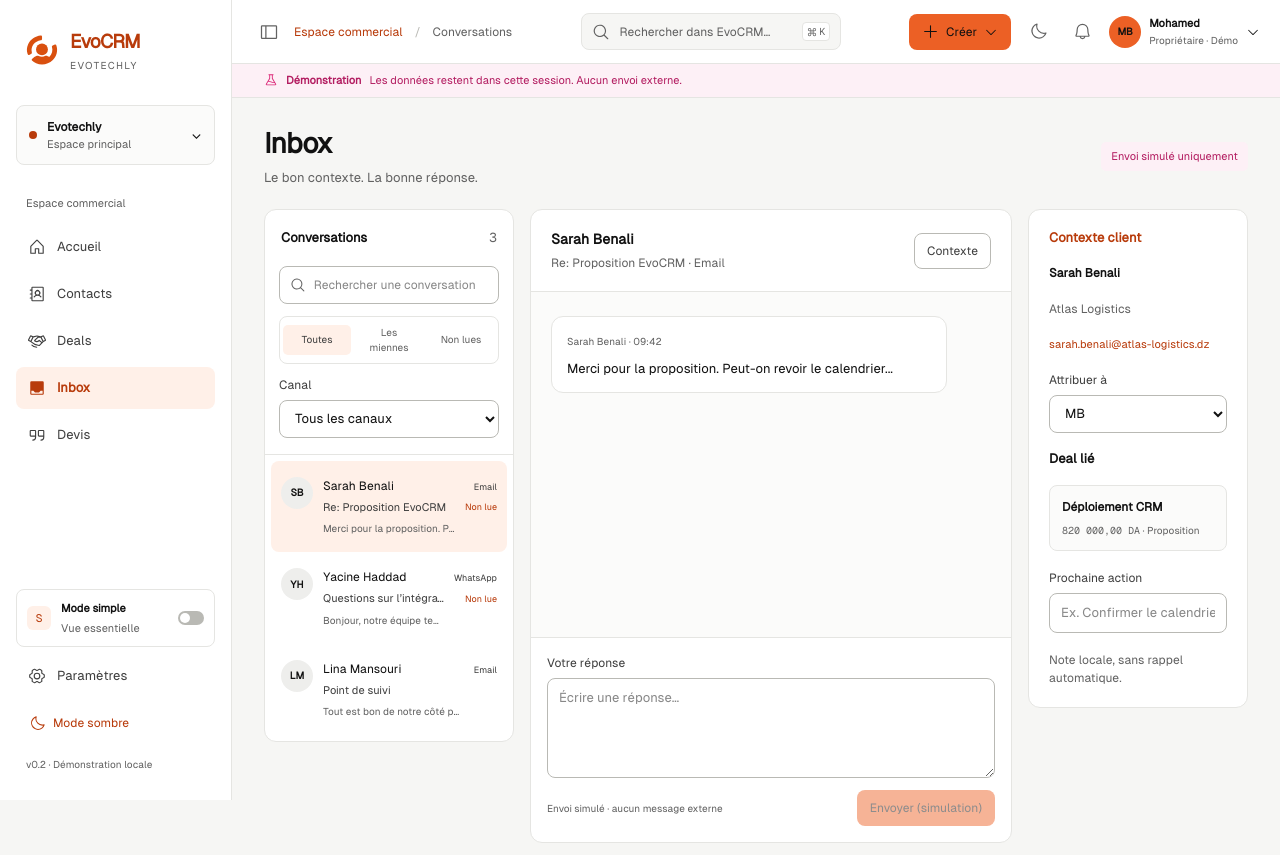
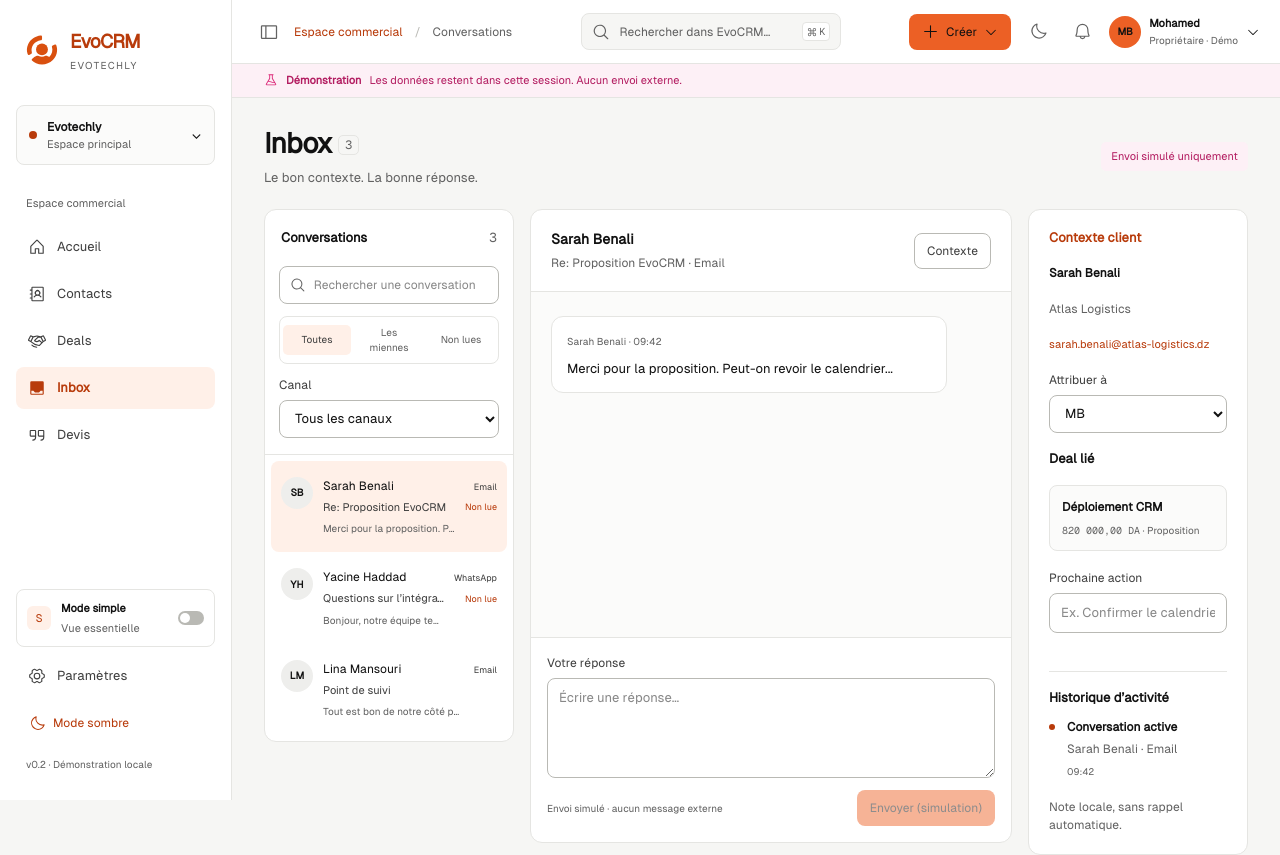
Before and after one commit to Evotechly/evocrm-front, a React (Vite) app: page /inbox in a window 1280 px wide. Shown: the top 855 px of the page. Built offline with nearby package versions, Linux system fonts and the light colour scheme.

Commit message:
feat: build phase 2 shared crm workspaces

```diff
--- a/src/components/crm/Contacts.tsx
+++ b/src/components/crm/Contacts.tsx
@@ -2,7 +2,7 @@
 import type { Contact } from '@/contracts/entities';
 import { Avatar, Button } from '@/components/ui';
 import { StatusBadge } from '@/components/ui/StatusBadge';
-import { ActivityTimeline } from '@/components/data-display/Controls';
+import { RecordActivityTimeline } from '@/components/workspace/Workspace';
 export function ContactCard({ contact, onOpen }: { contact: Contact; onOpen: () => void }) {
   return (
     <div className="person-cell">
@@ -35,8 +35,7 @@
         <dd>{formatDateDisplay(contact.lastActivity)}</dd>
       </dl>
       {onEdit && <Button onClick={onEdit}>Modifier le contact</Button>}
-      <h3>Historique d’activité</h3>
-      <ActivityTimeline
+      <RecordActivityTimeline
         items={[
           {
             title: 'Activité du contact',
--- /dev/null
+++ b/src/components/workspace/Workspace.tsx
@@ -0,0 +1,78 @@
+import type { ReactNode } from 'react';
+import { ActivityTimeline } from '@/components/data-display/Controls';
+import { Button } from '@/components/ui';
+
+export function WorkspaceHeader({
+  title,
+  description,
+  count,
+  actions,
+}: {
+  title: string;
+  description: string;
+  count?: number;
+  actions?: ReactNode;
+}) {
+  return (
+    <div className="page-heading workspace-header">
+      <div>
+        <h1>
+          {title}
+          {count !== undefined && <span className="heading-count">{count}</span>}
+        </h1>
+        <p className="muted">{description}</p>
+      </div>
+      {actions && <div className="workspace-header-actions">{actions}</div>}
+    </div>
+  );
+}
+
+export function WorkspaceToolbar({
+  children,
+  label = 'Outils de l’espace de travail',
+}: {
+  children: ReactNode;
+  label?: string;
+}) {
+  return (
+    <div className="workspace-toolbar" role="toolbar" aria-label={label}>
+      {children}
+    </div>
+  );
+}
+
+export function BulkActionBar({
+  selectedCount,
+  onClear,
+  children,
+}: {
+  selectedCount: number;
+  onClear: () => void;
+  children?: ReactNode;
+}) {
+  if (!selectedCount) return null;
+  return (
+    <div className="selection-bar" role="status" aria-live="polite">
+      <span>{selectedCount} sélectionné(s)</span>
+      <div className="inline">
+        {children}
+        <Button onClick={onClear}>Désélectionner</Button>
+      </div>
+    </div>
+  );
+}
+
+export function RecordActivityTimeline({
+  items,
+  empty = 'Aucune activité horodatée disponible.',
+}: {
+  items: { title: string; detail: string; time: string }[];
+  empty?: string;
+}) {
+  return (
+    <section className="record-activity" aria-label="Historique d’activité">
+      <h3>Historique d’activité</h3>
+      {items.length ? <ActivityTimeline items={items} /> : <p className="muted">{empty}</p>}
+    </section>
+  );
+}
--- a/src/pages/contacts/ContactsPage.tsx
+++ b/src/pages/contacts/ContactsPage.tsx
@@ -17,6 +17,7 @@
 import { StatusBadge } from '@/components/ui/StatusBadge';
 import { useCrm } from '@/app/providers/CrmProvider';
 import type { Contact, ContactStatus } from '@/contracts/entities';
+import { BulkActionBar, WorkspaceHeader, WorkspaceToolbar } from '@/components/workspace/Workspace';
 export function ContactsPage() {
   const { contacts, setContacts, notify, can } = useCrm();
   const state = usePreviewState();
@@ -66,13 +67,11 @@
   return (
     <ScreenState permission="crm.view">
       <section className="page-stack" data-screen-id="SCR-CONTACT-001">
-        <div className="page-heading">
-          <div>
-            <h1>
-              Contacts <span className="heading-count">{records.length}</span>
-            </h1>
-            <p className="muted">Chaque relation commence par une conversation.</p>
-          </div>
+        <WorkspaceHeader
+          title="Contacts"
+          description="Chaque relation commence par une conversation."
+          count={records.length}
+          actions={
             <Button
               data-page-primary
               variant="primary"
@@ -81,8 +80,10 @@
             >
               <Plus size={17} /> Nouveau contact
             </Button>
-        </div>
+          }
+        />
         <Panel>
+          <WorkspaceToolbar label="Filtres et vues des contacts">
             <ObjectViews
               value={status}
               onChange={(value) => {
@@ -168,12 +169,8 @@
                 </div>
               </Popover>
             </FilterBar>
-          {selected.length > 0 && (
-            <div className="selection-bar" role="status">
-              {selected.length} sélectionné(s)
-              <Button onClick={() => setSelected([])}>Désélectionner</Button>
-            </div>
-          )}
+            <BulkActionBar selectedCount={selected.length} onClear={() => setSelected([])} />
+          </WorkspaceToolbar>
           {rows.length ? (
             <>
               <div className="contact-mobile-cards">
--- a/src/pages/inbox/InboxPage.tsx
+++ b/src/pages/inbox/InboxPage.tsx
@@ -9,6 +9,11 @@
 import { ContactDetailPanel } from '@/components/crm/Contacts';
 import { Popover } from '@/components/ui/Overlays';
 import { formatDzd } from '@/lib/format';
+import {
+  RecordActivityTimeline,
+  WorkspaceHeader,
+  WorkspaceToolbar,
+} from '@/components/workspace/Workspace';
 export function InboxPage() {
   const { threads, setThreads, contacts, deals, notify, can } = useCrm();
   const { navigate } = useNavigation();
@@ -35,19 +40,19 @@
   return (
     <ScreenState permission="desk.view">
       <section className="page-stack inbox-page" data-screen-id="SCR-INBOX-001">
-        <div className="page-heading">
-          <div>
-            <h1>Inbox</h1>
-            <p className="muted">Le bon contexte. La bonne réponse.</p>
-          </div>
-          <span className="demo-pill">Envoi simulé uniquement</span>
-        </div>
+        <WorkspaceHeader
+          title="Inbox"
+          description="Le bon contexte. La bonne réponse."
+          count={rows.length}
+          actions={<span className="demo-pill">Envoi simulé uniquement</span>}
+        />
         <div className="inbox-workspace">
           <div className={`inbox-list panel ${!showList ? 'mobile-hidden' : ''}`}>
             <div className="inbox-list-header">
               <strong>Conversations</strong>
               <span className="muted">{rows.length}</span>
             </div>
+            <WorkspaceToolbar label="Filtres des conversations">
               <div className="inbox-filters">
                 <SearchInput label="Rechercher une conversation" value={query} onChange={setQuery} />
                 <ViewSwitcher
@@ -65,6 +70,7 @@
                   <option>WhatsApp</option>
                 </Select>
               </div>
+            </WorkspaceToolbar>
             <ConversationList
               threads={rows}
               activeId={active?.id ?? null}
@@ -160,6 +166,15 @@
                 placeholder="Ex. Confirmer le calendrier"
                 onChange={(e) => update({ nextAction: e.target.value })}
               />
+              <RecordActivityTimeline
+                items={[
+                  {
+                    title: 'Conversation active',
+                    detail: `${active.contact} · ${active.channel}`,
+                    time: active.time,
+                  },
+                ]}
+              />
               <p className="muted">Note locale, sans rappel automatique.</p>
             </aside>
           )}
--- a/src/pages/quotes/QuotesPage.tsx
+++ b/src/pages/quotes/QuotesPage.tsx
@@ -13,6 +13,11 @@
 import { formatDzd, formatDateDisplay } from '@/lib/format';
 import { quoteTotal } from '@/lib/quotes';
 import type { Quote } from '@/contracts/entities';
+import {
+  RecordActivityTimeline,
+  WorkspaceHeader,
+  WorkspaceToolbar,
+} from '@/components/workspace/Workspace';
 export function QuotesPage() {
   const { quotes, setQuotes, contacts, deals, notify, can } = useCrm();
   const state = usePreviewState();
@@ -37,11 +42,11 @@
   return (
     <ScreenState permission="quotes.view">
       <section className="page-stack" data-screen-id="SCR-QUOTE-001">
-        <div className="page-heading">
-          <div>
-            <h1>Devis</h1>
-            <p className="muted">Des propositions claires pour faire avancer vos projets.</p>
-          </div>
+        <WorkspaceHeader
+          title="Devis"
+          description="Des propositions claires pour faire avancer vos projets."
+          count={rows.length}
+          actions={
             <Button
               data-page-primary
               variant="primary"
@@ -50,7 +55,8 @@
             >
               <Plus size={17} /> Nouveau devis
             </Button>
-        </div>
+          }
+        />
         <div className="stat-grid quote-stats">
           <div className="mini-stat">
             <span>Valeur affichée</span>
@@ -69,6 +75,7 @@
           </div>
         </div>
         <Panel>
+          <WorkspaceToolbar label="Filtres et vues des devis">
             <ObjectViews
               value={status}
               onChange={setStatus}
@@ -105,6 +112,7 @@
                 ))}
               </Select>
             </FilterBar>
+          </WorkspaceToolbar>
           {rows.length ? (
             <div className="table-wrap">
               <table>
@@ -215,6 +223,10 @@
                   </tbody>
                 </table>
                 <QuoteSummary items={preview.items} />
+                <RecordActivityTimeline
+                  items={[]}
+                  empty="Aucun événement horodaté n’est fourni pour ce devis."
+                />
               </>
             )}
           </div>
--- a/src/styles/index.css
+++ b/src/styles/index.css
@@ -448,6 +448,28 @@
   margin: 0 0 7px;
 }
 .page-heading p {
+  margin: 0;
+  font-size: 13px;
+}
+.workspace-header-actions {
+  display: flex;
+  align-items: center;
+  gap: 10px;
+  flex-wrap: wrap;
+  justify-content: flex-end;
+}
+.workspace-toolbar {
+  display: grid;
+  gap: 0;
+}
+.record-activity {
+  display: grid;
+  gap: 12px;
+  margin-top: 20px;
+  padding-top: 18px;
+  border-top: 1px solid var(--color-border);
+}
+.record-activity h3 {
   margin: 0;
   font-size: 13px;
 }
@@ -2524,8 +2546,15 @@
     font-size: 26px;
   }
   .page-heading > .button,
-  .page-heading > .field {
+  .page-heading > .field,
+  .workspace-header-actions {
     width: 100%;
+  }
+  .workspace-header-actions {
+    justify-content: stretch;
+  }
+  .workspace-header-actions > .button {
+    flex: 1;
   }
   .page-stack {
     gap: 18px;
```
Also changed, not shown: src/pages/deals/DealsPage.tsx (+25 -6 lines), 7 other files (tests, documents, lock files or other folders). Lines whose indentation alone changed are shown as unchanged.
